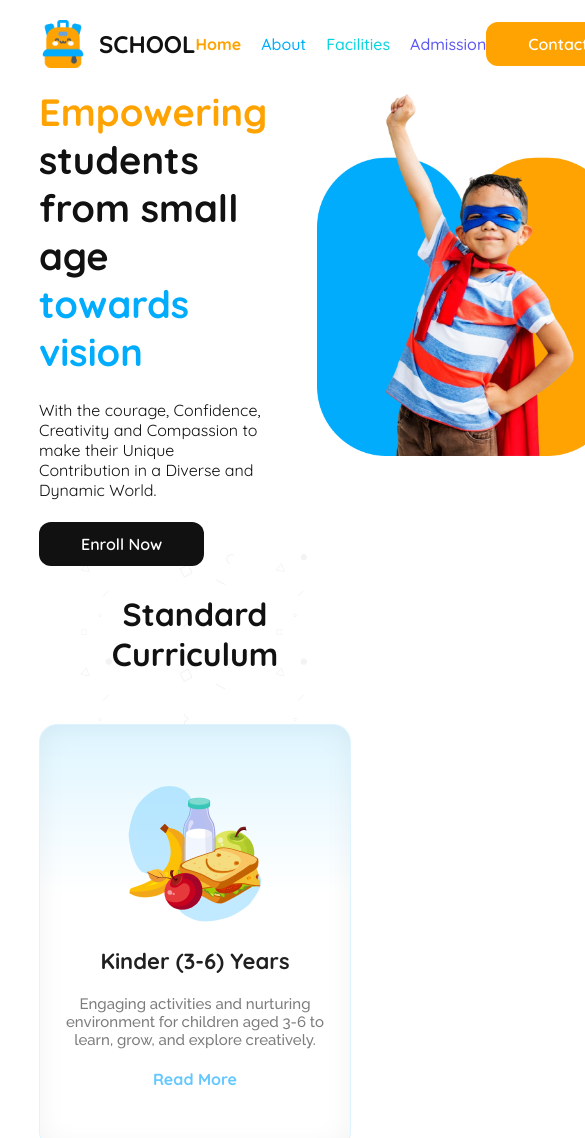
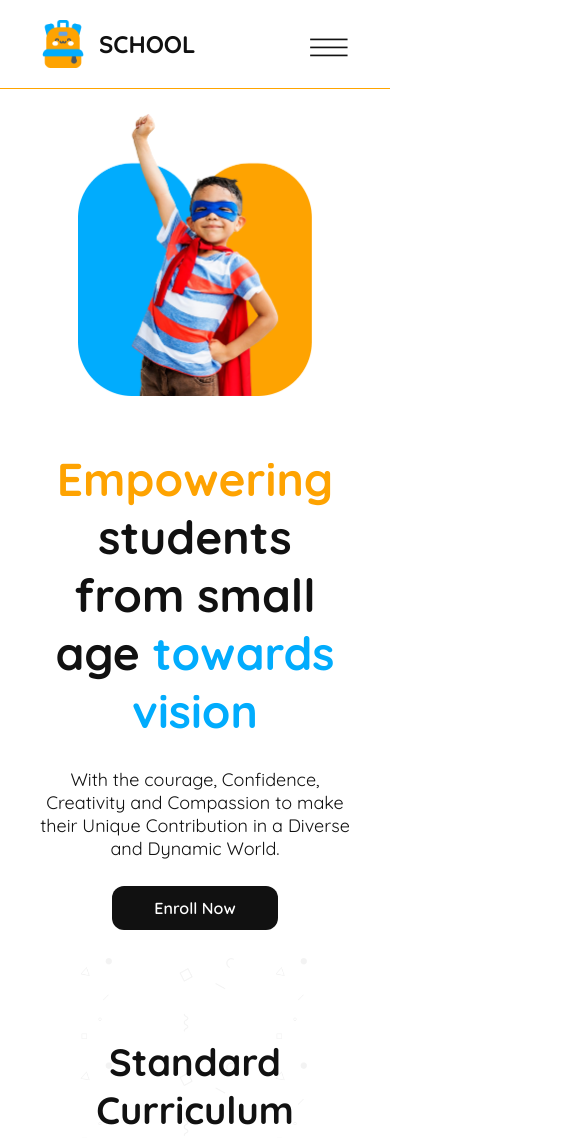
Before and after one commit to arian2004feni/kids-edu, a plain HTML site: page index.html in a window 390 px wide. Shown: the top 1138 px of the page, 585 px wide, since content can reach past the window. Drawn offline with Linux system fonts and the light colour scheme.

Commit message:
on last stage of mobile responsibe

```diff
--- a/index.html
+++ b/index.html
@@ -12,14 +12,17 @@
         <img src="./assets/logo.png" alt="logo" />
         <span>school</span>
       </a>
-      <ul class="nav-links flex-center">
+      <ul class="nav-links flex-center" style="display: none;">
         <li><a id="home" href="#">Home</a></li>
         <li><a id="about" href="#">About</a></li>
         <li><a id="facilities" href="#">Facilities</a></li>
         <li><a id="admission" href="#">Admission</a></li>
       </ul>
-      <div class="flex-center">
+      <div class="flex-center" style="display: none;">
         <a class="btn" id="contact" href="#contact"><span>Contact</span></a>
+      </div>
+      <div class="mobile-nav">
+        <a href="#"><span>&mdash;</span><span>&mdash;</span><span>&mdash;</span></a>
       </div>
     </nav>
     <main class="main-container">
--- a/style.css
+++ b/style.css
@@ -36,6 +36,22 @@ section{
   display: flex;
   flex-direction: column;
   gap: 80px;
+}
+
+.mobile-nav{
+  display: flex;
+  flex-direction: column;
+  align-items: center;justify-content: center;
+}
+
+.mobile-nav a{
+  font-family: "Raleway", sans-serif;
+  display: flex;
+  flex-direction: column;
+  align-items: center;
+  line-height: 8px;
+  font-size: 50px;
+  font-weight: 200;
 }
 
 .btn{
@@ -782,3 +798,108 @@ footer .heading-tertiary{
     gap: 20px;
   }
 }
+
+@media (max-width:880px){
+  .section-hero{
+    flex-wrap: wrap;
+    justify-content: center;
+  }
+  .hero-img{
+    order: 1;
+    align-self: center;
+  }
+  .hero-img img{
+    width: 60vw;
+  }
+  .hero-content{
+    order: 2;
+    text-align: center;
+    gap: 28px;
+    margin: 40px 0;
+  }
+  .heading-primary{
+    font-size: 5.5vw;
+    padding: 0 10vw;
+  }
+  .paragraph{
+    font-size: 18px;
+  }
+  .section-curriculum{
+    padding: 80px 0;
+  }
+  .section-title{
+    font-size: 38px;
+  }
+  footer{
+    flex-wrap: wrap;
+    padding: 10vw 24vw;
+  }
+  .branding{
+    transform: translateX(-20px);
+  }
+  .footer-content{
+    width: 500px;
+    margin-bottom: 5vw;
+  }
+  .nav-section{
+    border-bottom: 1px solid orange;
+    max-width: 100%;
+    padding: 20px 10%;
+    margin-bottom: 50px;
+  }
+}
+
+@media (max-width:840px){
+  .grid-blog{
+    grid-template-columns: 300px 300px;
+    grid-template-rows: repeat(3, 300px);
+    gap: 20px;
+    justify-content: center;
+  }
+  .article-content{
+    padding: 30px ;
+  }
+  .blog-date{
+    font-size: 14px;
+  }
+}
+
+@media (max-width:740px){
+  footer{
+    flex-wrap: wrap;
+    padding: 12vw 16vw;
+  }
+  .hero-content{
+    margin: 0 0 40px 0;
+  }
+  .heading-primary{
+    font-size: 6.5vw;
+    padding: 0 5vw;
+  }
+  .nav-section{
+    margin-bottom: 20px;
+  }
+
+  .footer-content{
+    width: 65vw;
+  }
+}
+@media (max-width:670px){
+  .grid-blog{
+    grid-template-columns: repeat(2, 260px);
+    grid-template-rows: repeat(3, 250px);
+    gap: 20px;
+    justify-content: center;
+  }
+  .article-content{
+    padding: 20px;
+  }
+  .blog-date{
+    padding: 8px 16px;
+    top: -22px;
+  }
+  .heading-primary{
+    font-size: 46px;
+    padding: 0;
+  }
+}
```
Also changed, not shown: responsive.css (deleted).
